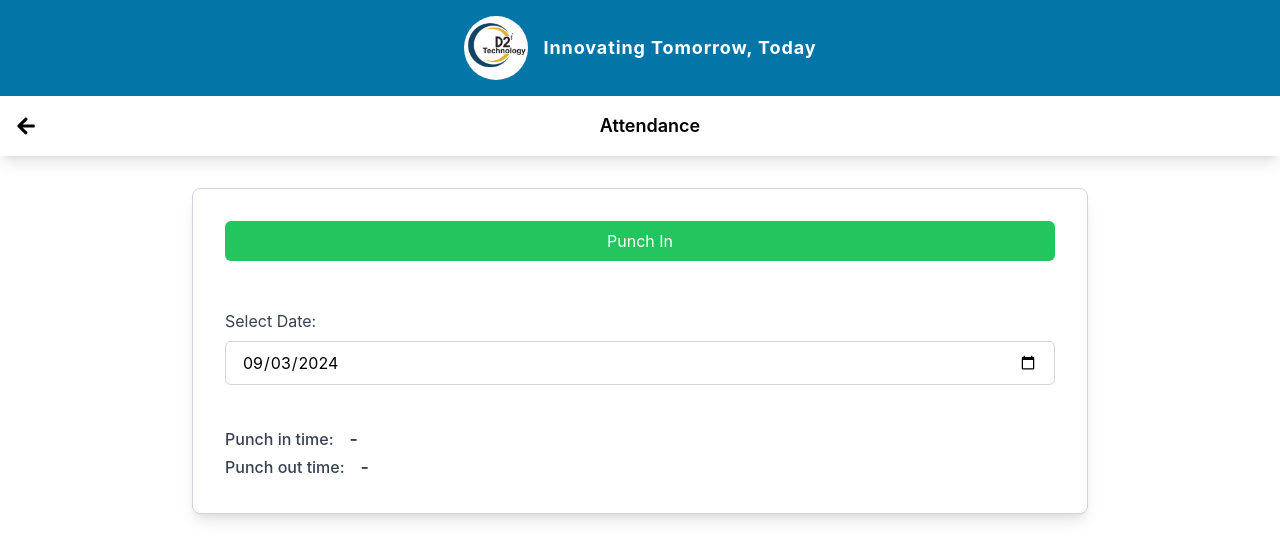
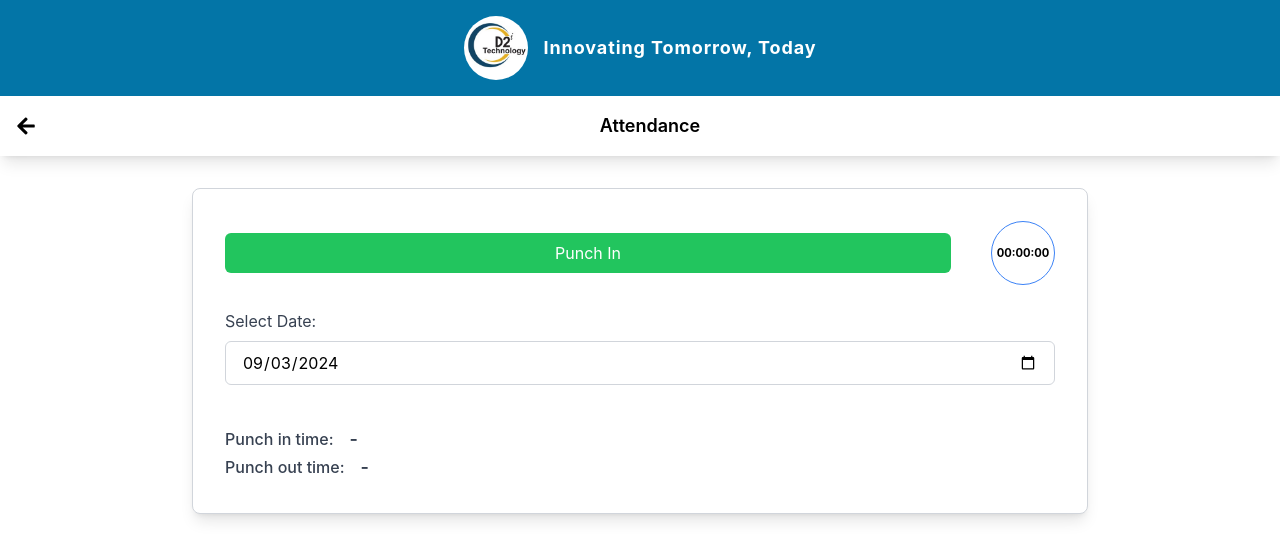
Before and after one commit to tushar-shukla-d2i/appFe, a React (Vite) app: page /attendance in a window 1280 px wide. Shown: the top 560 px of the page. Built offline with nearby package versions, Linux system fonts and the light colour scheme; no server answers.

Commit message:
Add timer in attendance screen

```diff
--- a/src/pages/attendance/attendance.jsx
+++ b/src/pages/attendance/attendance.jsx
@@ -2,7 +2,7 @@
  * Attendance Screen
  */
 
-import React, { useEffect, useState } from "react";
+import React, { useEffect, useState, useRef } from "react";
 
 import { attendanceApis } from "../../apis";
 import { ScreenHeader } from "../../components";
@@ -15,12 +15,32 @@ const { PUNCH_IN, PUNCH_OUT } = PUNCHING_ACTIONS;
 const Attendance = () => {
   const [attendance, setAttendance] = useState(null);
   const [date, setDate] = useState(new Date().toISOString().split("T")[0]);
+  const [elapsedTime, setElapsedTime] = useState(null);
+  const timerRef = useRef(null);
   const userData = JSON.parse(LocalStorageHelper.get(USER_DATA));
   const isPunchedIn = attendance?.punchInTime;
 
   useEffect(() => {
     getAttendance();
   }, []);
+
+  useEffect(() => {
+    if (isPunchedIn && !attendance?.punchOutTime) {
+      startTimer(attendance?.punchInTime);
+    } else if (isPunchedIn && attendance?.punchOutTime) {
+      const totalDuration = calculateTimeDifference(
+        attendance?.punchInTime,
+        attendance?.punchOutTime
+      );
+      setElapsedTime(totalDuration);
+    }
+
+    return () => {
+      if (timerRef.current) {
+        clearInterval(timerRef.current);
+      }
+    };
+  }, [attendance]);
 
   const getAttendance = async (attendanceDate) => {
     let payload = { user_id: userData?._id };
@@ -31,7 +51,18 @@ const Attendance = () => {
       ]);
     }
     const resp = await attendanceApis.getAttendance(payload);
-    setAttendance(resp?.data?.data);
+    const result = resp?.data?.data;
+
+    if (result?.punchInTime && result?.punchOutTime) {
+      const totalDuration = calculateTimeDifference(
+        result?.punchInTime,
+        result?.punchOutTime
+      );
+      setElapsedTime(totalDuration);
+    } else {
+      setElapsedTime(null);
+    }
+    setAttendance(result);
   };
 
   const handlePunchToggle = async () => {
@@ -45,6 +76,31 @@ const Attendance = () => {
     getAttendance(event.target.value);
   };
 
+  const startTimer = (punchInTime) => {
+    const punchInDate = new Date(punchInTime);
+    timerRef.current = setInterval(() => {
+      const now = new Date();
+      const elapsed = Math.floor((now - punchInDate) / 1000);
+      setElapsedTime(elapsed);
+    }, 1000);
+  };
+
+  const calculateTimeDifference = (startTime, endTime) => {
+    const start = new Date(startTime);
+    const end = new Date(endTime);
+    const diffInSeconds = Math.floor((end - start) / 1000);
+    return diffInSeconds;
+  };
+
+  const formatElapsedTime = (seconds) => {
+    const hrs = Math.floor(seconds / 3600);
+    const mins = Math.floor((seconds % 3600) / 60);
+    const secs = seconds % 60;
+    return `${hrs.toString().padStart(2, "0")}:${mins
+      .toString()
+      .padStart(2, "0")}:${secs.toString().padStart(2, "0")}`;
+  };
+
   // Check if the selected date is today's date
   const isToday = date === new Date().toISOString().split("T")[0];
 
@@ -53,10 +109,11 @@ const Attendance = () => {
       <ScreenHeader title="Attendance" />
 
       <div className="w-[70%] mx-auto p-8 mt-8 bg-white rounded-lg shadow-lg border border-gray-300">
+        <div className="flex items-center mb-6">
           <button
             disabled={!isToday || !!attendance?.punchOutTime}
             onClick={handlePunchToggle}
-          className={`w-full py-2 px-4 text-white rounded-md mb-6 transition-all ${
+            className={`w-full py-2 px-4 mr-10 text-white rounded-md transition-all ${
               isPunchedIn
                 ? "bg-red-500 hover:bg-red-600"
                 : "bg-green-500 hover:bg-green-600"
@@ -64,6 +121,13 @@ const Attendance = () => {
           >
             {isPunchedIn ? "Punch Out" : "Punch In"}
           </button>
+
+          <div className="flex flex-col items-center ml-auto">
+            <div className="rounded-full h-16 w-16 border-[1px] border-blue-500 flex items-center justify-center text-[0.70rem] font-bold">
+              {elapsedTime ? formatElapsedTime(elapsedTime) : "00:00:00"}
+            </div>
+          </div>
+        </div>
 
         <div className="my-6">
           <label htmlFor="datePicker" className="block text-gray-700 mb-2">
@@ -80,15 +144,15 @@ const Attendance = () => {
 
         <div className="flex items-center text-gray-700 mt-10">
           <span className="block font-medium mr-4">Punch in time:</span>
-          <span className="text-lg font-semibold">{`${convertUTCtoIST(
-            attendance?.punchInTime
-          )}`}</span>
+          <span className="text-lg font-semibold">
+            {convertUTCtoIST(attendance?.punchInTime)}
+          </span>
         </div>
         <div className="flex items-center text-gray-700">
           <span className="block font-medium mr-4">Punch out time:</span>
-          <span className="text-lg font-semibold">{`${convertUTCtoIST(
-            attendance?.punchOutTime
-          )}`}</span>
+          <span className="text-lg font-semibold">
+            {convertUTCtoIST(attendance?.punchOutTime)}
+          </span>
         </div>
       </div>
     </div>
```
Lines whose indentation alone changed are shown as unchanged.
